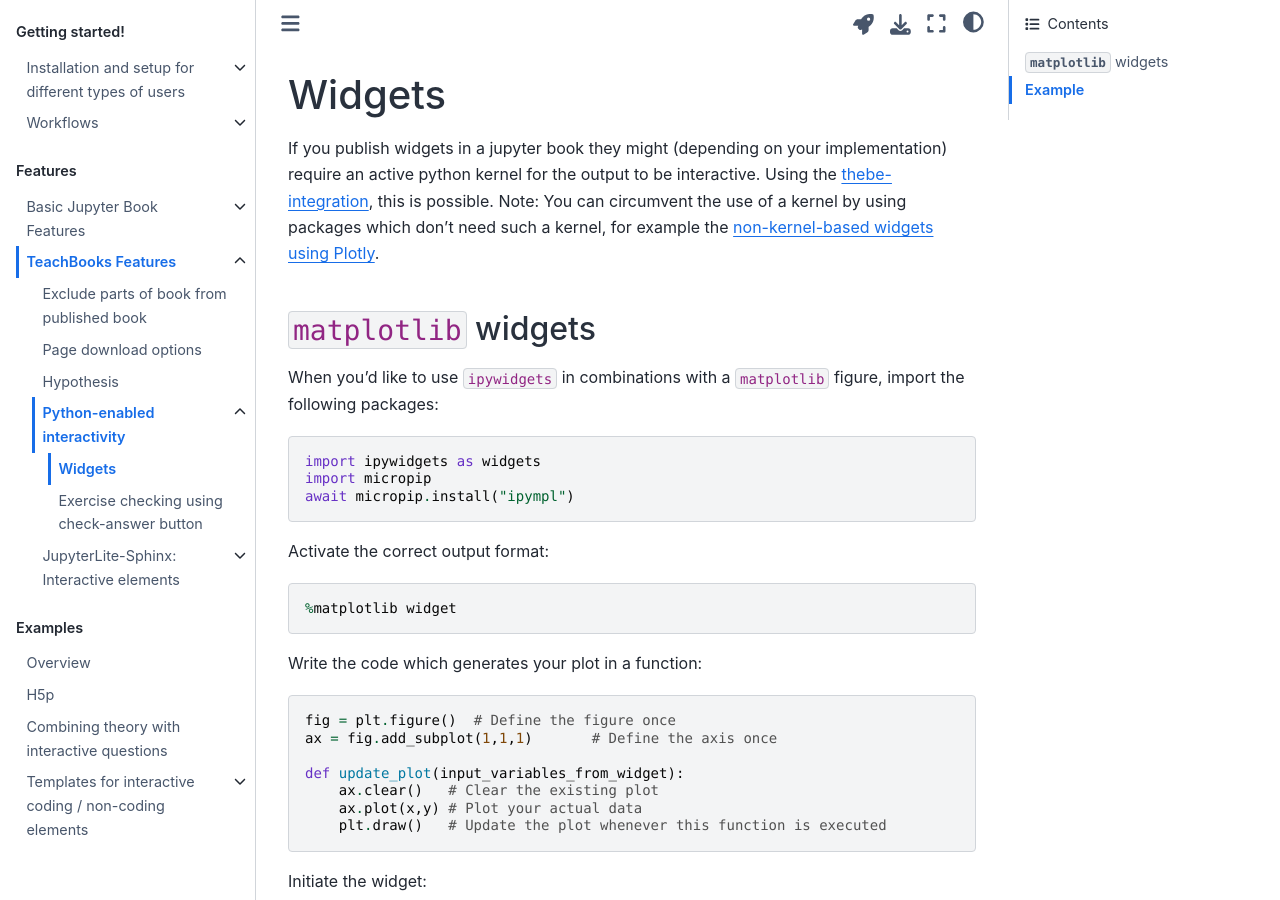
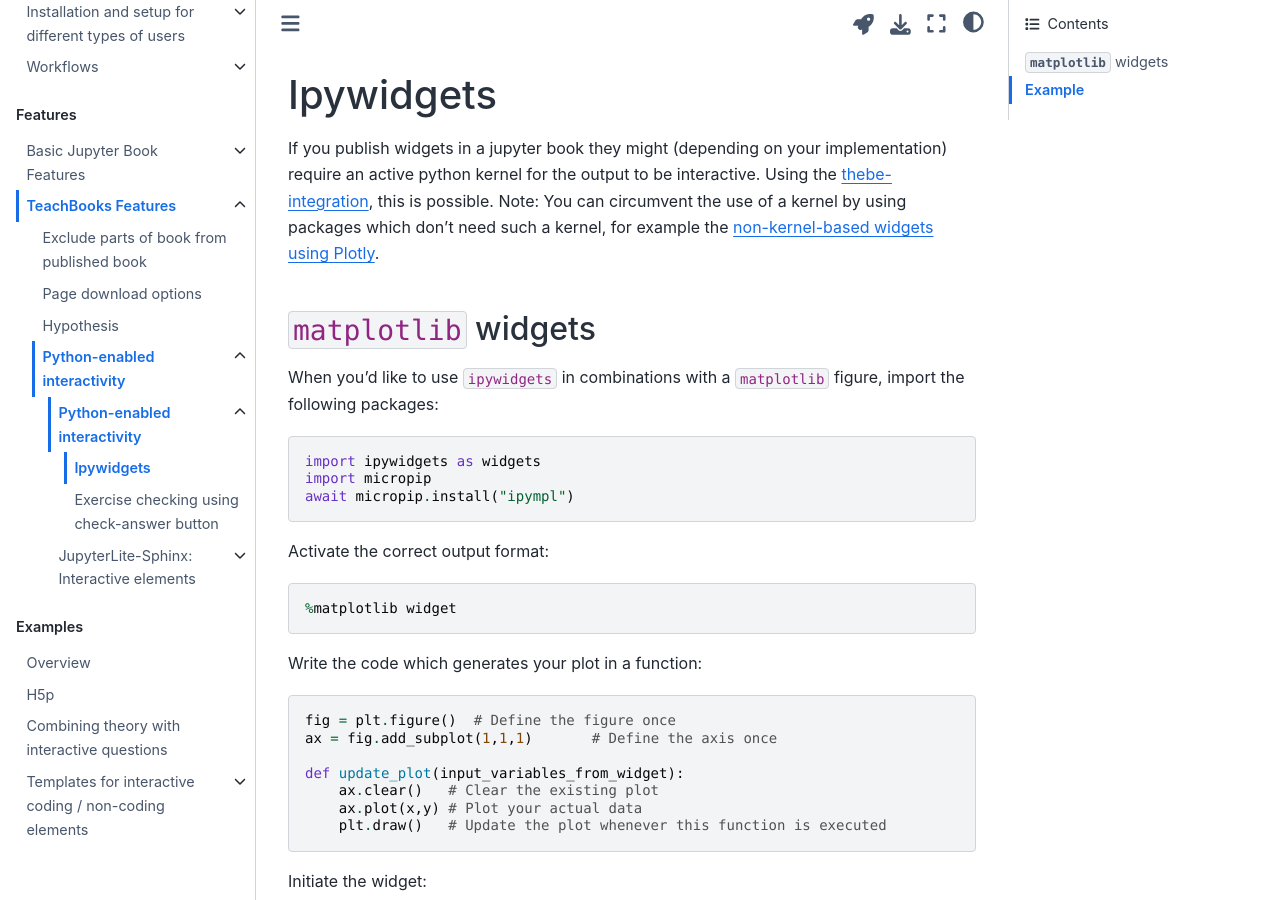
Before and after one commit to TeachBooks/mirror_teachbook_manual, a Jupyter Book: the page built from book/features/widgets.ipynb, in a window 1280 px wide and 900 px high. Built offline with Jupyter Book 1.0.4 settings and Sphinx 7.4.7 and the Sphinx Book theme 1.1.4, drawn with Linux system fonts in a browser that asks for light colours; pages that are not in the unit, such as notebooks, are missing from menus; comment, search, counter and statistics services are not loaded.

```diff
--- a/book/_toc.yml
+++ b/book/_toc.yml
@@ -40,14 +40,16 @@ parts:
         - file: features/grasple.md
         - file: features/h5p.md
         - file: features/adding_basic_HTML_elements.md
-      - file: features/live_code.md
+      - file: features/python_interactivity.md
         sections:
-        - file: features/widgets.ipynb
-        - file: features/exercise_checking.ipynb
-      - file: features/jupyterlite/jupyterlite
-        sections:
-        - file: features/jupyterlite/configuration
-        - file: features/jupyterlite/including-jupyterlite
+        - file: features/live_code.md
+          sections:
+          - file: features/widgets.ipynb
+          - file: features/exercise_checking.ipynb
+        - file: features/jupyterlite/jupyterlite
+          sections:
+          - file: features/jupyterlite/configuration
+          - file: features/jupyterlite/including-jupyterlite
 
 
   - caption: Examples
```
Also changed, not shown: book/features/python_interactivity.md (added, +5 -0 lines), book/features/widgets.ipynb.
